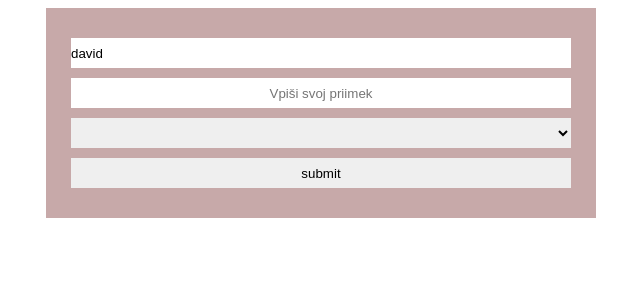
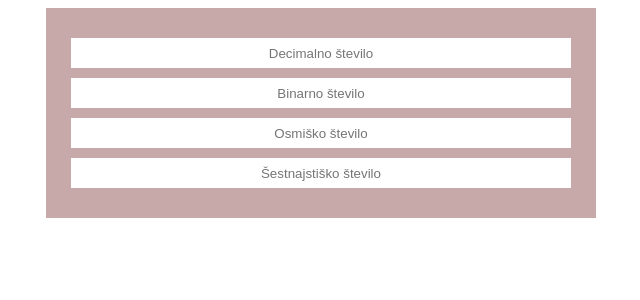
Before and after one commit to noviewpoint/angular4_tutorial, an Angular app: page / in a window 1280 px wide. Shown: the top 300 px of the page, without its empty margins (319-959 px from the left). Built offline with nearby package versions, Linux system fonts and the light colour scheme.

Commit message:
Cetrti del
Form z realtime pretvorbami med stevilskimi sistemi

```diff
--- a/src/app/app.component.html
+++ b/src/app/app.component.html
@@ -1,23 +1,8 @@
-<!-- TEMPLATE DRIVEN FORM -->
-<!-- <form (ngSubmit) = "oddajObrazec(blaForm.value);" #blaForm = "ngForm" class="container">
-  <input type="text" name="firstName" placeholder="Vpiš svoje ime" ngModel>
-  <input type="text" name="lastName" placeholder="Vpiš svoj priimk" ngModel>
-  <select name="jeziki" ngModel>
-    <option value="C++">C++</option>
-    <option value="Swift">Swift</option>
-    <option value="Java">Java</option>
-  </select>
-  <input type="submit" value="submit">
-</form> -->
-
 <!-- MODEL DRIVEN FORM -->
-<form [formGroup] = "obrazec"  (ngSubmit) = "oddajObrazec(obrazec.value);" class="container">
-  <input type="text" name="prvoime" placeholder="Vpiši svoje ime" formControlName="prvoime">
-  <input type="text" name="zadnjeIme" placeholder="Vpiši svoj priimek" formControlName="zadnjeime">
-  <select name="jeziki" formControlName="jeziki">
-    <option value="C++">C++</option>
-    <option value="Swift">Swift</option>
-    <option value="Java">Java</option>
-  </select>
-  <input type="submit" value="submit">
+<form [formGroup]="obrazec"  (ngSubmit)="oddajObrazec(obrazec.value);" class="container">
+  <input (ngModelChange) = "vpisanaDecimalna(oldValue, newValue = $event);" type="text" name="decimalna stevilka" placeholder="Decimalno število" formControlName="decimalno">
+  <input (ngModelChange) = "vpisanaBinarna(oldValue, newValue = $event);" type="text" name="binarna stevilka" placeholder="Binarno število" formControlName="binarno">
+  <input (ngModelChange) = "vpisanaOsmiska(oldValue, newValue = $event);" type="text" name="osmiska stevilka" placeholder="Osmiško število" formControlName="osmisko">
+  <input (ngModelChange) = "vpisanaSestnajstiska(oldValue, newValue = $event);" type="text" name="sestnajstiska stevilka" placeholder="Šestnajstiško število" formControlName="sestnajstisko">
+  <!-- <input type="submit"> -->
 </form>
--- a/src/app/app.component.ts
+++ b/src/app/app.component.ts
@@ -8,16 +8,76 @@ import { FormGroup, FormControl } from '@angular/forms';
   styleUrls: ['./app.component.css']
 })
 export class AppComponent {
+
   oddajObrazec = function(x) {
     console.log("Oddal obrazec!", x);
+  };
+
+  isNumeric = function(n) {
+    return !isNaN(parseFloat(n)) && isFinite(n);
   };
 
   obrazec;
   ngOnInit() {
     this.obrazec = new FormGroup({
-      prvoime: new FormControl("david"),
-      zadnjeime: new FormControl(""),
-      jeziki: new FormControl("")
+      decimalno: new FormControl(null),
+      binarno: new FormControl(null),
+      osmisko: new FormControl(null),
+      sestnajstisko: new FormControl(null)
     });
   };
+
+  bin = 0;
+  octa = 0;
+  hexa = 0;
+
+  vpisanaDecimalna = function(oldVal, newVal) {
+    console.log("vpisanaDecimalna", oldVal, newVal);
+    if (newVal !== "") {
+      newVal = parseInt(newVal, 10);
+      this.obrazec.patchValue({binarno: newVal.toString(2)});
+      this.obrazec.patchValue({osmisko: newVal.toString(8)});
+      this.obrazec.patchValue({sestnajstisko: newVal.toString(16)});
+    } else {
+      this.obrazec.patchValue({binarno: ""});
+      this.obrazec.patchValue({osmisko: ""});
+      this.obrazec.patchValue({sestnajstisko: ""});
+    }
+  };
+  vpisanaBinarna = function(oldVal, newVal) {
+    console.log("vpisanaBinarna", oldVal, newVal, this.bin);
+    this.bin = this.bin + 1;
+    if (this.bin === 1) {
+      if (newVal !== "") {
+        this.obrazec.patchValue({decimalno: parseInt(newVal, 2).toString(10)});
+      } else {
+        this.obrazec.patchValue({decimalno: ""});
+      }
+      this.bin = 0;
+    }
+  };
+  vpisanaOsmiska = function(oldVal, newVal) {
+    console.log("vpisanaOsmiska", oldVal, newVal, this.octa);
+    this.octa = this.octa + 1;
+    if (this.octa === 1) {
+      if (newVal !== "") {
+        this.obrazec.patchValue({decimalno: parseInt(newVal, 8).toString(10)});
+      } else {
+        this.obrazec.patchValue({decimalno: ""});
+      }
+      this.octa = 0;
+    }
+  };
+  vpisanaSestnajstiska = function(oldVal, newVal) {
+    console.log("vpisanaSestnajstiska", oldVal, newVal, this.hexa);
+    this.hexa = this.hexa + 1;
+    if (this.hexa === 1) {
+      if (newVal !== "") {
+        this.obrazec.patchValue({decimalno: parseInt(newVal, 16).toString(10)});
+      } else {
+        this.obrazec.patchValue({decimalno: ""});
+      }
+      this.hexa = 0;
+    }
+  };
 }
```
Also changed, not shown: CHANGELOG.txt.
